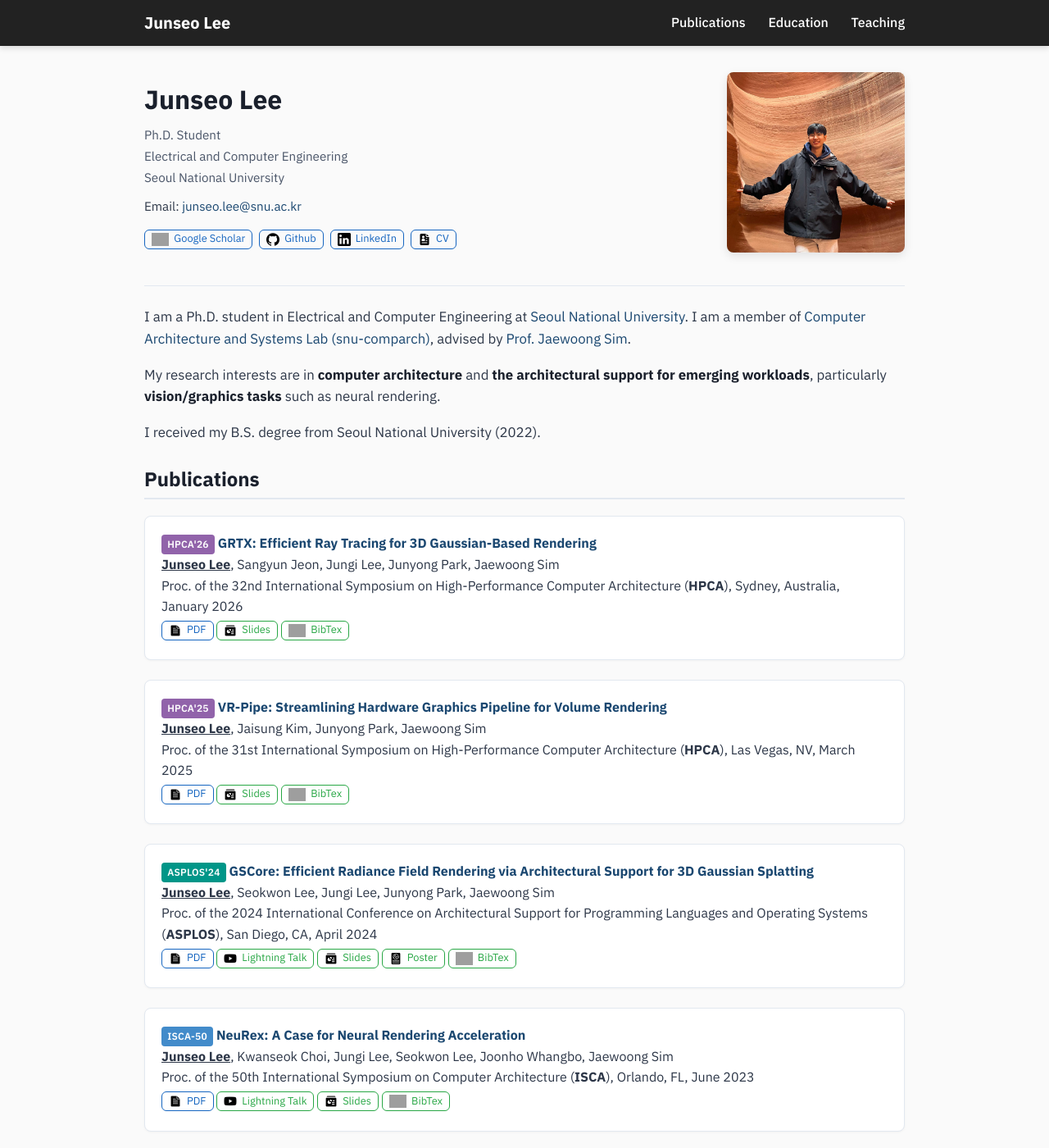
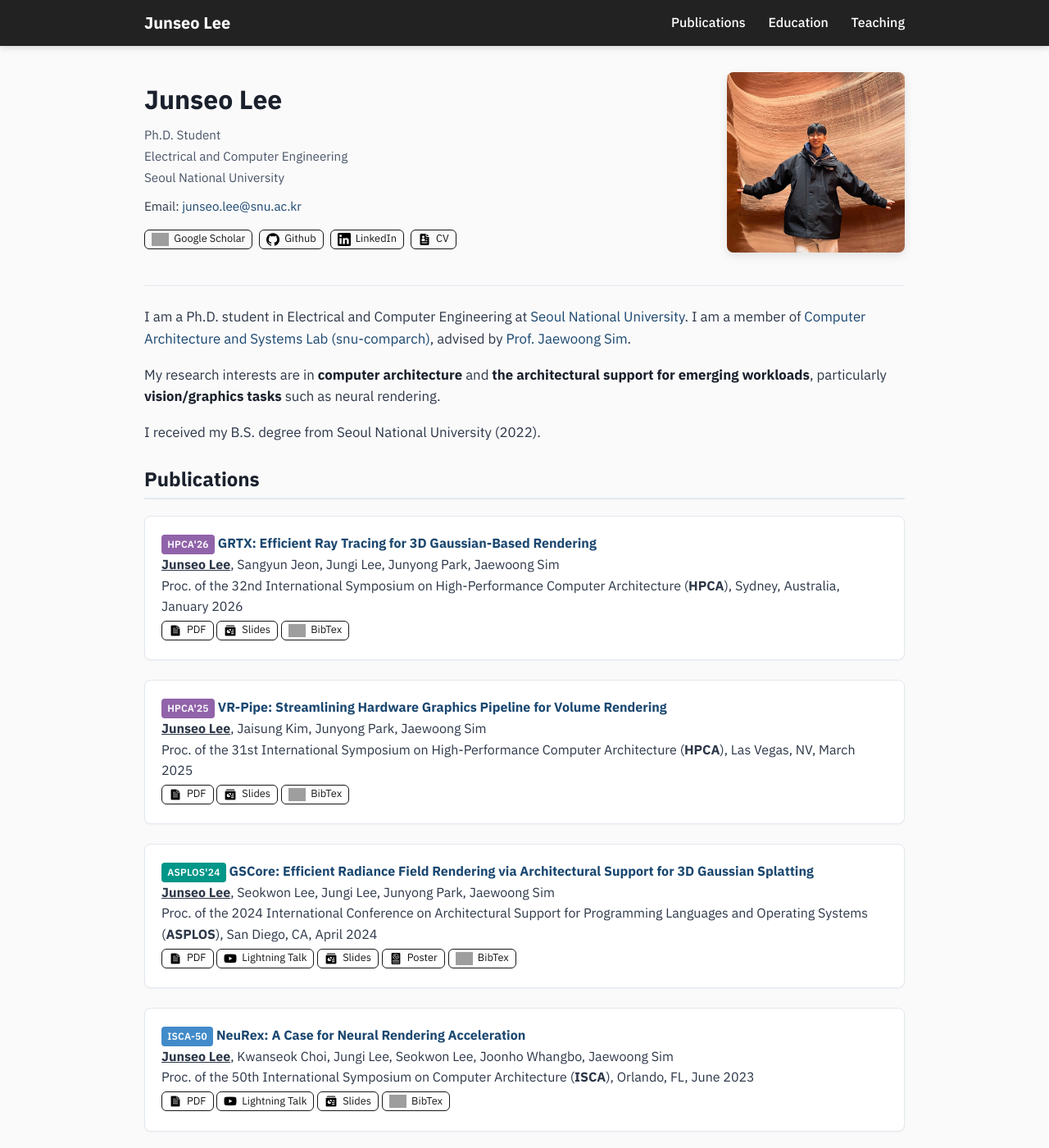
Before and after one commit to junseo013/junseo013.github.io, a Jekyll site: the page built from index.md, in a window 1280 px wide and 1400 px high. Shown: the whole window at 82% size. Built offline with Jekyll 4.4.1, drawn with Linux system fonts in a browser that asks for light colours; grey boxes are pictures that could not be loaded.

Commit message:
update button colors to black with dark gray hover
Co-Authored-By: Claude Opus 4.6 (1M context) <noreply@anthropic.com>

```diff
--- a/assets/css/styles.css
+++ b/assets/css/styles.css
@@ -278,25 +278,25 @@ section {
 }
 
 .btn-outline-primary {
-  color: #1565c0;
-  border-color: #1565c0;
+  color: #171717;
+  border-color: #171717;
 }
 
 .btn-outline-primary:hover {
-  background-color: #1565c0;
+  background-color: #4a5568;
   color: white;
-  border-color: #1565c0;
+  border-color: #4a5568;
 }
 
 .btn-outline-success {
-  color: #28a745;
-  border-color: #28a745;
+  color: #171717;
+  border-color: #171717;
 }
 
 .btn-outline-success:hover {
-  background-color: #28a745;
+  background-color: #4a5568;
   color: white;
-  border-color: #28a745;
+  border-color: #4a5568;
 }
 
 /* Conferences */
```
